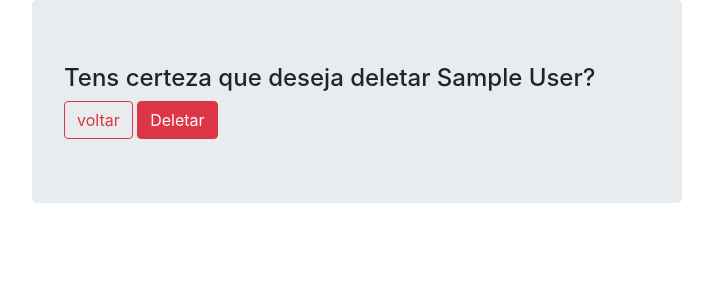
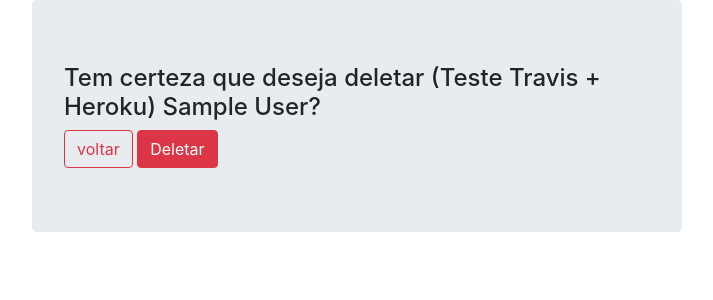
Before and after one commit to thuliosenechal/gestao_clientes, a Django app: page /clientes/delete/1/ in a window 1280 px wide. Shown: the top 300 px of the page, without its empty margins (283-996 px from the left). Run offline with Django 3.2, Linux system fonts and the light colour scheme; a user stored in the database is signed in; tables that the repository leaves empty hold one stand-in row (values such as "Sample post"); some libraries are stand-ins or nearby versions.

Commit message:
Travis + Heroku

```diff
--- a/clientes/templates/person_delete_confirm.html
+++ b/clientes/templates/person_delete_confirm.html
@@ -4,7 +4,7 @@
 
 {% block main %}
 
-    <h4> Tens certeza que deseja deletar {{ person }}?</h4>
+    <h4> Tem certeza que deseja deletar (Teste Travis + Heroku) {{ person }}?</h4>
     <form method="post" enctype="multipart/form-data">
         {% csrf_token %}
 
```
Also changed, not shown: .travis.yml (added).
